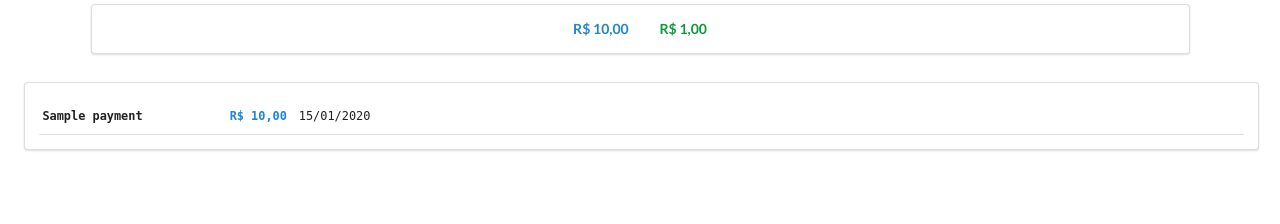
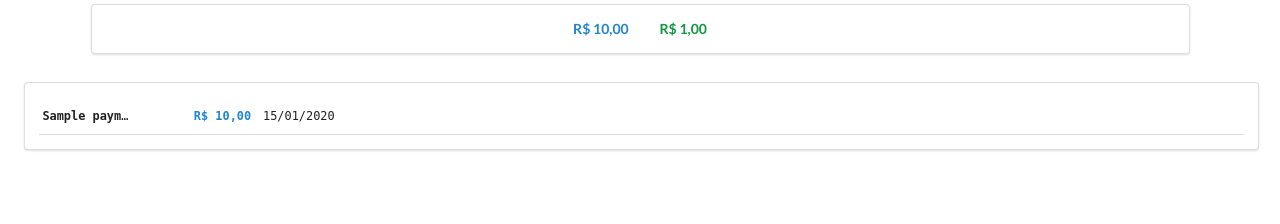
Before and after one commit to acftrein/apmontanari, a Flask app: template templates/index.html in a window 1280 px wide. Shown: the part 576-800 px from the top of the page. Run offline with Flask 3, Linux system fonts and the light colour scheme; tables that the repository leaves empty hold one stand-in row (values such as "Sample post"); the template is opened without the code that fills it: values that come from a table or form of the project are taken from there, most other values are stand-ins (such as "Sample title", 1, 10 or a date in 2020); some libraries are stand-ins or nearby versions.

Commit message:
Atualizações recentes no layout e funcionalidade

```diff
--- a/templates/index.html
+++ b/templates/index.html
@@ -154,7 +154,7 @@
       <div style="display: flex; align-items: center; gap: 1em; font-family: monospace;">
         <!-- Nome -->
         <div
-          style="width: 18ch; overflow: hidden; text-overflow: ellipsis; white-space: nowrap; flex-shrink: 0; padding-left: 0.5ch;">
+          style="width: 13ch; overflow: hidden; text-overflow: ellipsis; white-space: nowrap; flex-shrink: 0; padding-left: 0.5ch;">
           <strong {% if not r.considerar %}style="text-decoration: line-through;"{% endif %}>
             {{ r.nome }}
           </strong>
```
